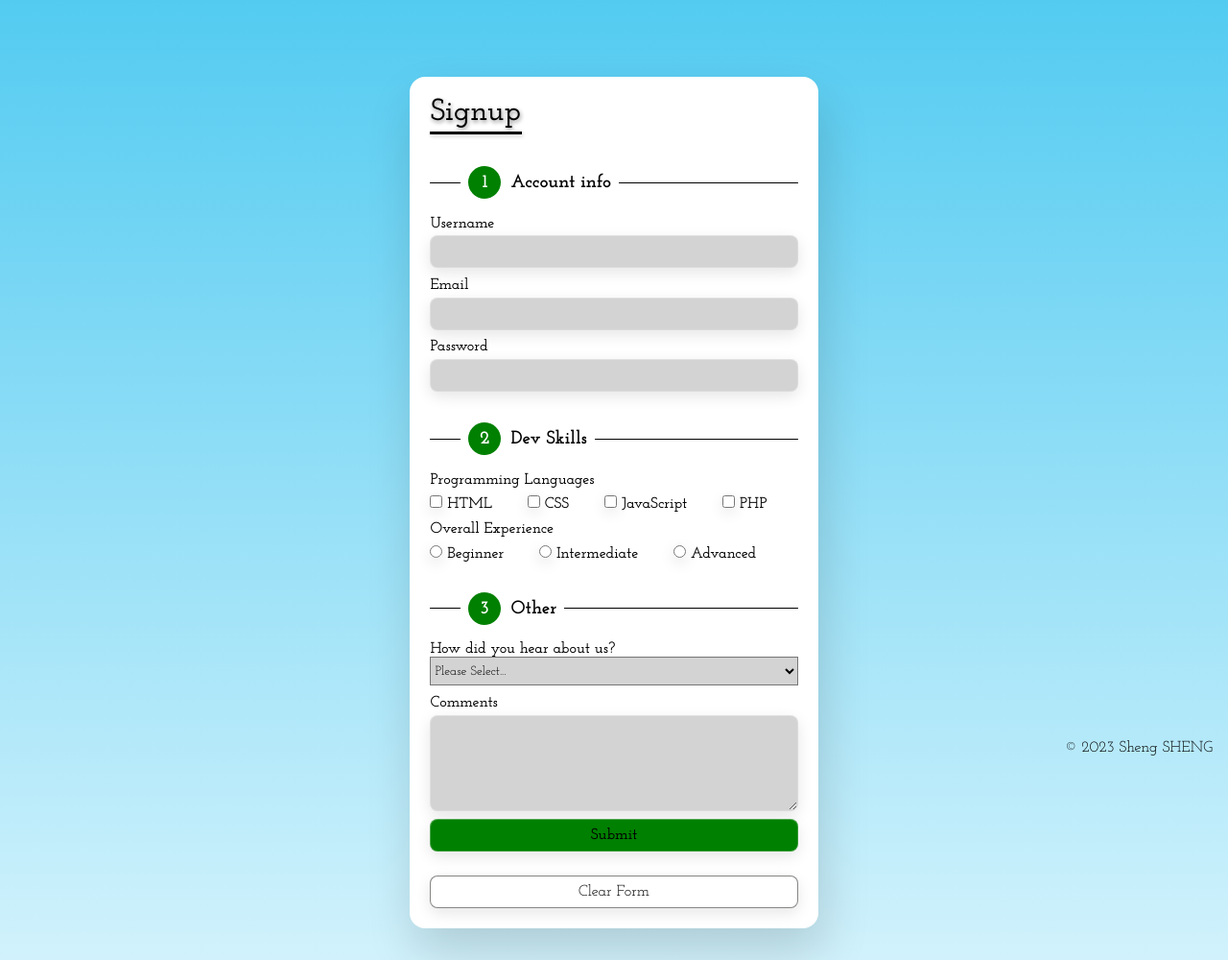
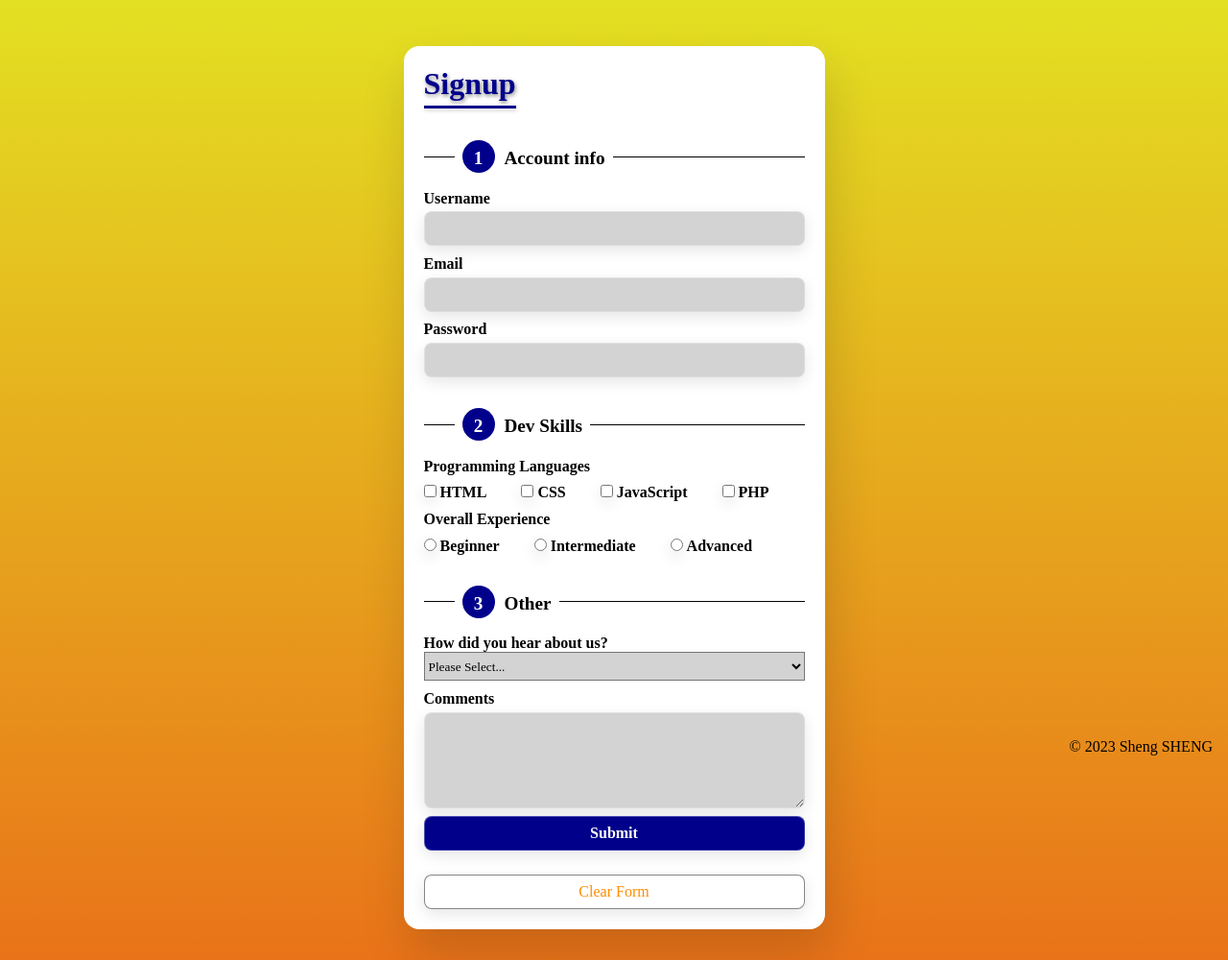
Before and after one commit to ssa116/-Front-End-Web-Assignment1, a plain HTML site: page index.html in a window 1280 px wide. Shown: the whole page at 96% size. Drawn offline with Linux system fonts and the light colour scheme; a web font is replaced by a local one.

Commit message:
sunset-theme

```diff
--- a/index.html
+++ b/index.html
@@ -5,7 +5,7 @@
   <meta http-equiv="X-UA-Compatible" content="IE=edge">
   <meta name="viewport" content="width=device-width, initial-scale=1.0">
   <title>WD2 - Assignment 1</title>
-  <link href="https://fonts.googleapis.com/css2?family=Josefin+Slab:wght@100;300;400;600;700" rel="stylesheet">
+  <link href="https://fonts.google.com/share?selection.family=Roboto%20Slab:wght@100;200;300;400;500;600;700;800;900%7CRoboto:wght@300" rel="stylesheet">
   <link rel="stylesheet" href="./styles/style.css">
 </head>
 <body>
--- a/styles/style.css
+++ b/styles/style.css
@@ -14,13 +14,13 @@ html {
   margin: 0;
   padding: 0;
   box-sizing: border-box;
-  font-family: 'Josefin Slab', serif;
+  font-family: 'Roboto Slab', serif;
 }
 
 body {
   min-height: 125vh;
   min-width: 400px;
-  background: linear-gradient(to bottom, rgb(83,203,241) 0%,rgb(209,242,252) 100%);
+  background: linear-gradient(to bottom, rgb(227, 224, 34) 0%,rgb(233, 115, 25) 100%);
 
 }
 
@@ -45,7 +45,7 @@ main .color-blob {
   width: 34px;
   height: 34px;
   padding: 8px;
-  background: green;
+  background: darkblue;
   color: white;
   text-align: center;
   margin-right: 10px;
@@ -81,7 +81,7 @@ textarea{
   border: 1px solid rgba(255, 255, 255, 0.5);
   border-right: 1px solid rgba(255, 255, 255, 0.2);
   border-bottom: 1px solid rgba(255, 255, 255, 0.2);
-  margin-top: 5rem;
+  margin-top: 3rem;
 }
 
 .form {
@@ -93,11 +93,12 @@ textarea{
 
 .form h2 {
   position: relative;
-  color: black;
+  color: darkblue;
   font-size: 2em;
   font-weight: 600;
   text-shadow: 1px 2px 4px #888;
   margin-bottom: 1em;
+  font-weight: bold;
 }
 
 .form h2::before {
@@ -107,7 +108,7 @@ textarea{
   bottom: -7px;
   width: 3em;
   height: 0.1em;
-  background: black;
+  background: darkblue;
   box-shadow: 1px 2px 4px #CCC;
 }
 
@@ -127,14 +128,14 @@ textarea{
 }
 .form input[type="reset"] {
   background: white;
-  color: black;
+  color: darkorange;
   border: solid rgba(54, 54, 52, 0.6);
   border-width: thin;
 }
 
 .form input:focus, .form textarea:focus {
   background: white;
-  border: 1px solid green;
+  border: 3px solid rgb(227, 224, 34);;
 }
 
 .form input::placeholder {
@@ -144,8 +145,8 @@ textarea{
 }
 
 .form input[type="submit"] {
-  background: green;
-  color: black;
+  background: darkblue;
+  color: white;
   max-width: 100%;
   cursor: pointer;
   font-weight: 600;
```
